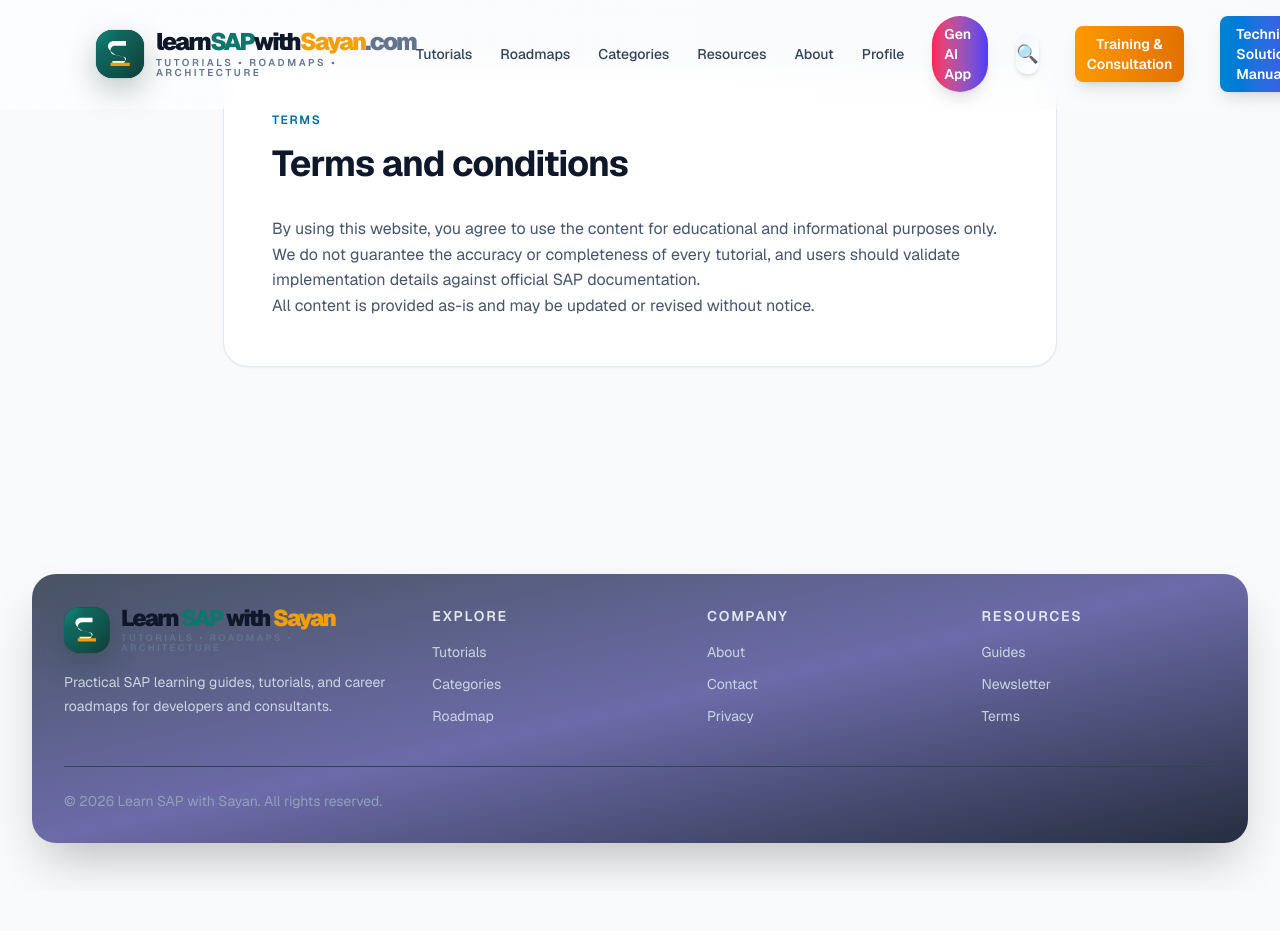
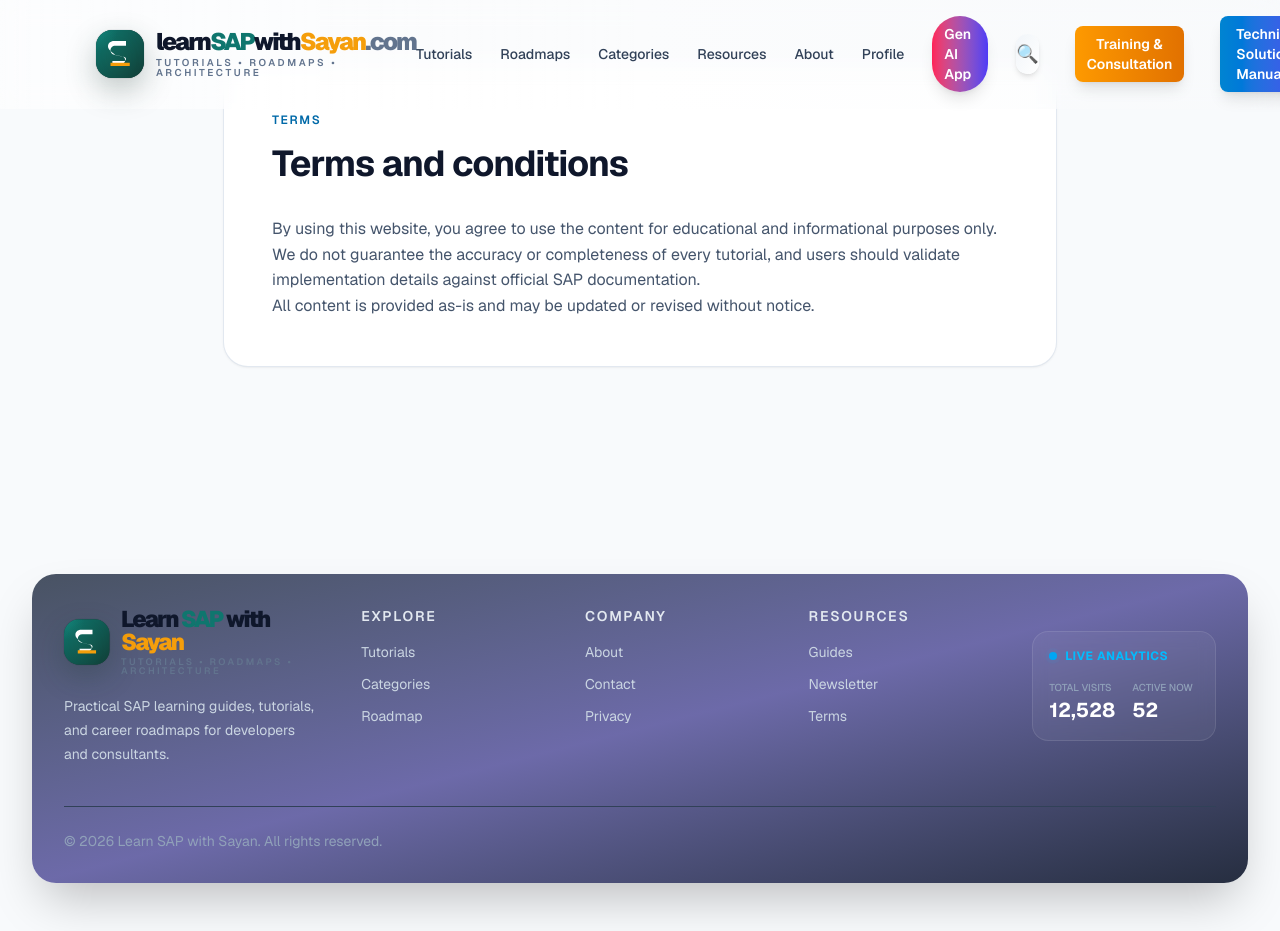
Before and after one commit to Sayan19996/learnSAPwithSayan, a Next.js app: page /terms in a window 1280 px wide. Before the commit the page ends 891 px from the top, so only its background shows below. Built offline with nearby package versions, Linux system fonts and the light colour scheme.

Commit message:
feat(ui): add live analytics section to footer

```diff
--- a/components/Footer.tsx
+++ b/components/Footer.tsx
@@ -1,5 +1,6 @@
 import Link from "next/link";
 import BrandLogo from "./BrandLogo";
+import SiteAnalytics from "./SiteAnalytics";
 
 export type FooterColumn = {
   title: string;
@@ -50,7 +51,7 @@ export default function Footer({
     <footer className={`mt-24 ${className}`}>
       <div className="mx-auto max-w-7xl px-4 py-12 sm:px-6 lg:px-8">
         <div className="rounded-3xl bg-gradient-to-tl from-slate-900/90 via-indigo-900/70 to-slate-800/80 p-8 shadow-2xl">
-          <div className="grid gap-10 md:grid-cols-[1.4fr_1fr_1fr_1fr]">
+          <div className="grid gap-10 md:grid-cols-[1.4fr_1fr_1fr_1fr_1fr]">
             <div className="space-y-4 text-slate-100">
               <Link href="/" className="inline-flex items-center" aria-label="Go to homepage">
                 <BrandLogo className="scale-[0.95] origin-left text-white" wordmark={brand} />
@@ -74,6 +75,10 @@ export default function Footer({
                 </ul>
               </div>
             ))}
+
+            <div className="flex flex-col justify-center">
+              <SiteAnalytics />
+            </div>
           </div>
 
           <div className="mt-10 border-t border-slate-700 pt-6 text-sm text-slate-400">
--- /dev/null
+++ b/components/SiteAnalytics.tsx
@@ -0,0 +1,48 @@
+"use client";
+
+import { useEffect, useState } from "react";
+
+export default function SiteAnalytics() {
+  const [stats, setStats] = useState({
+    totalVisits: 0,
+    activeNow: 0,
+  });
+
+  useEffect(() => {
+    // In a real production app, you would fetch this from an API (e.g., Google Analytics API, Vercel Analytics, or a custom DB)
+    // For now, we simulate a professional analytics display with realistic random numbers
+    const updateStats = () => {
+      setStats({
+        totalVisits: 12450 + Math.floor(Math.random() * 100),
+        activeNow: 42 + Math.floor(Math.random() * 15),
+      });
+    };
+
+    updateStats();
+    const interval = setInterval(updateStats, 10000);
+    return () => clearInterval(interval);
+  }, []);
+
+  return (
+    <div className="flex flex-col gap-4 p-4 rounded-2xl bg-white/5 border border-white/10 backdrop-blur-sm">
+      <div className="flex items-center gap-2 text-sky-400">
+        <span className="relative flex h-2 w-2">
+          <span className="animate-ping absolute inline-flex h-full w-full rounded-full bg-sky-400 opacity-75"></span>
+          <span className="relative inline-flex rounded-full h-2 w-2 bg-sky-500"></span>
+        </span>
+        <span className="text-xs font-bold uppercase tracking-wider">Live Analytics</span>
+      </div>
+
+      <div className="grid grid-cols-2 gap-4">
+        <div className="space-y-1">
+          <p className="text-[10px] uppercase text-slate-400 font-medium">Total Visits</p>
+          <p className="text-xl font-bold text-white">{stats.totalVisits.toLocaleString()}</p>
+        </div>
+        <div className="space-y-1">
+          <p className="text-[10px] uppercase text-slate-400 font-medium">Active Now</p>
+          <p className="text-xl font-bold text-white">{stats.activeNow}</p>
+        </div>
+      </div>
+    </div>
+  );
+}
```
